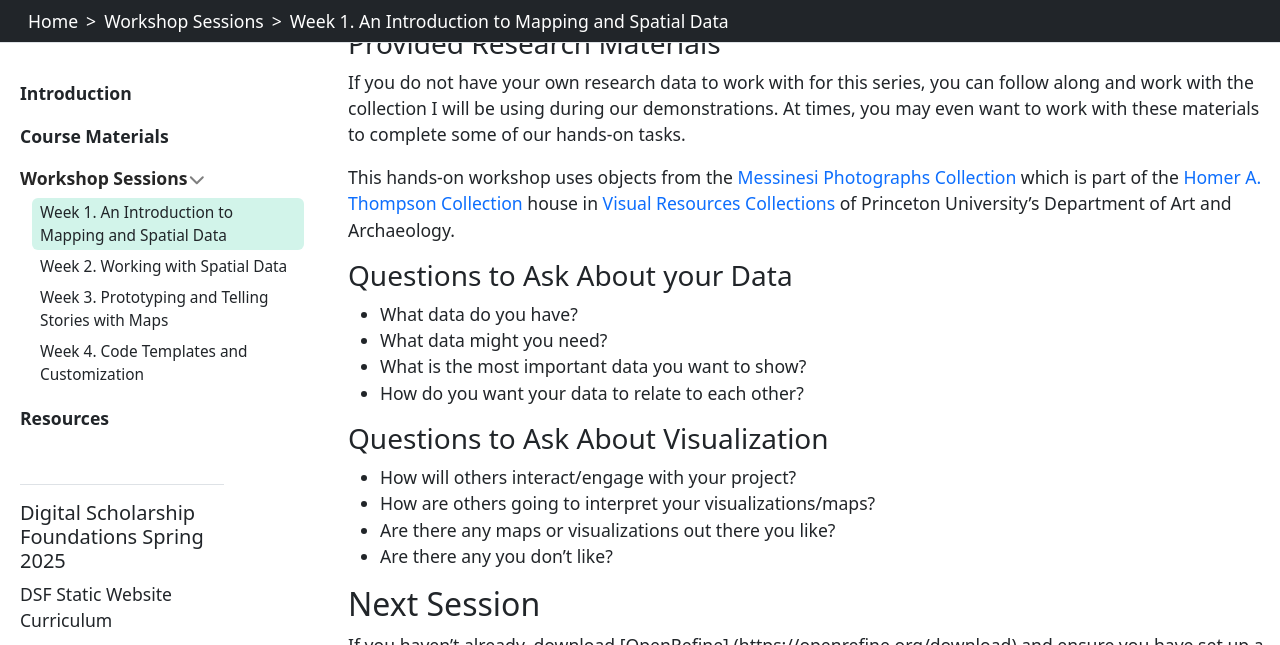
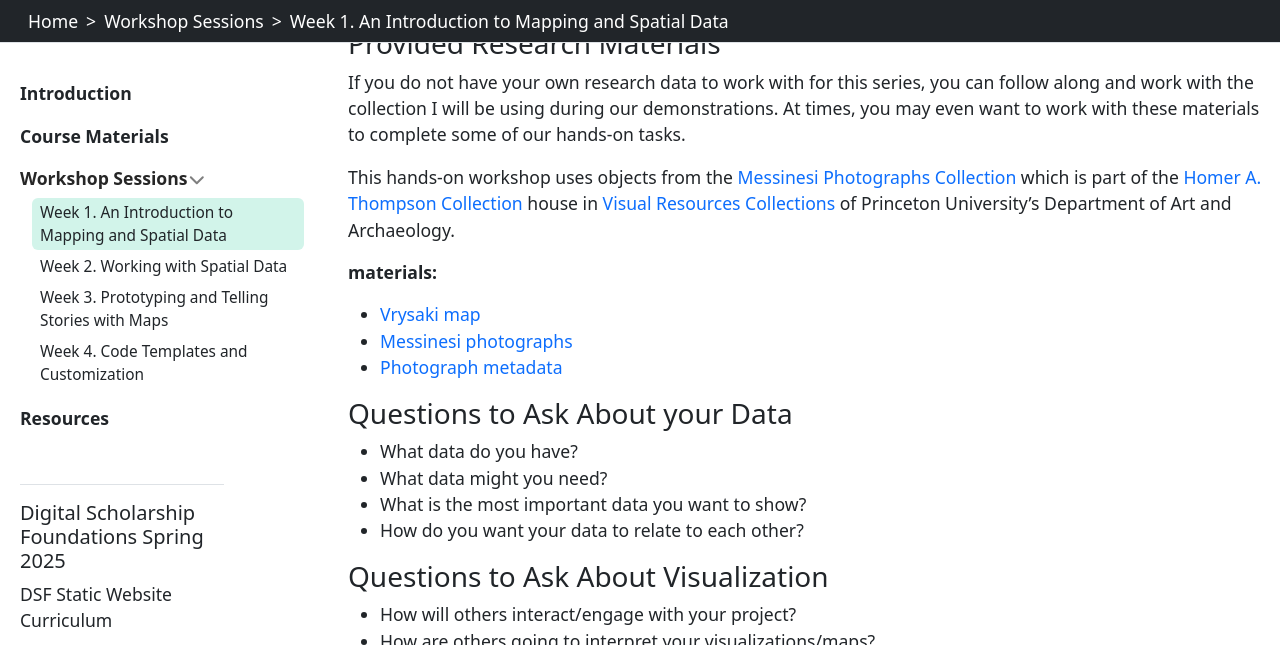
Before and after one commit to PULdischo/dsf-fall-2025, a Jekyll site: the page built from content/sessions/week-1.md, in a window 1280 px wide and 900 px high, scrolled down 3736 px, cut to the strip 0-645 px from the top of the window. Built offline with Jekyll 4.4.1, drawn with Linux system fonts in a browser that asks for light colours.

Commit message:
adds materials

```diff
--- a/content/sessions/week-1.md
+++ b/content/sessions/week-1.md
@@ -136,6 +136,12 @@ If you do not have your own research data to work with for this series, you can
 
 This hands-on workshop uses objects from the [Messinesi Photographs Collection](https://collections.visualresources.princeton.edu/Detail/collections/155) which is part of the [Homer A. Thompson Collection](https://collections.visualresources.princeton.edu/Detail/collections/58) house in [Visual Resources Collections](https://collections.visualresources.princeton.edu/) of Princeton University's Department of Art and Archaeology.
 
+**materials:**
+
+- [Vrysaki map](https://collections.visualresources.princeton.edu/Detail/objects/49422)
+- [Messinesi photographs](https://collections.visualresources.princeton.edu/Detail/collections/155)
+- [Photograph metadata](https://docs.google.com/spreadsheets/d/1vz_CAGkI6uHUDs2A5U6auAzxxVls_ulbuRFXydKnxeM/edit?usp=sharing)
+
 ### Questions to Ask About your Data
 
 - What data do you have?
```
Also changed, not shown: content/materials.md (+8 -0 lines).
